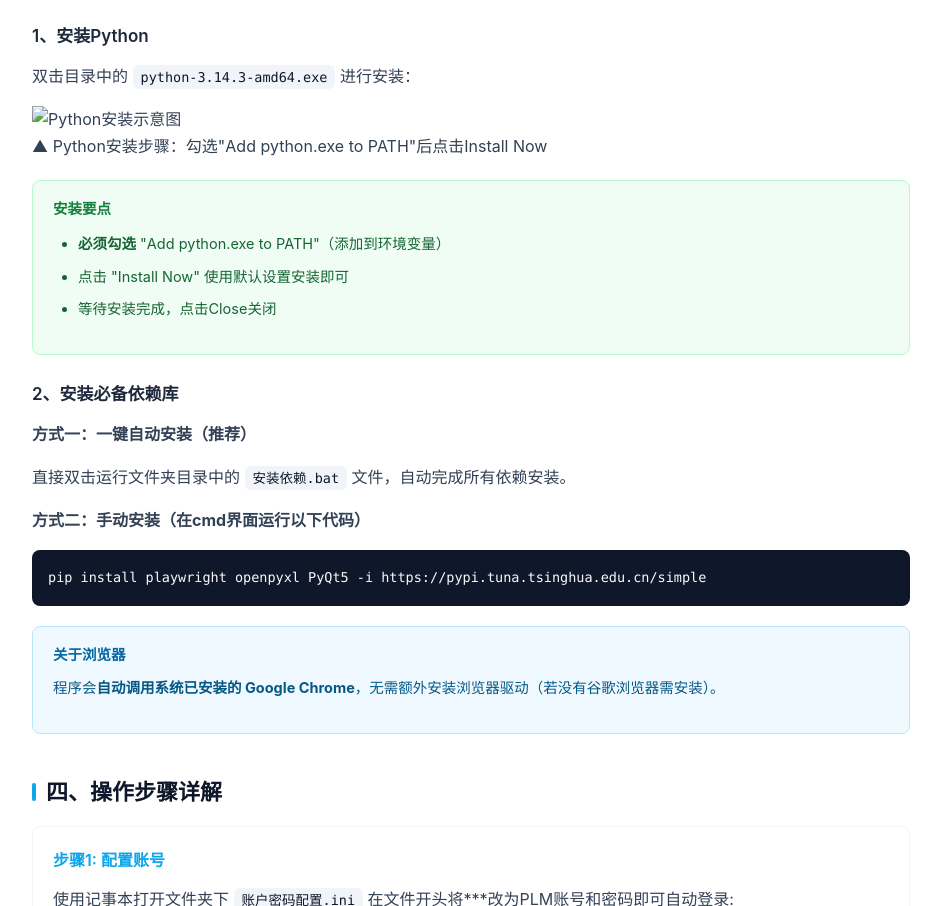
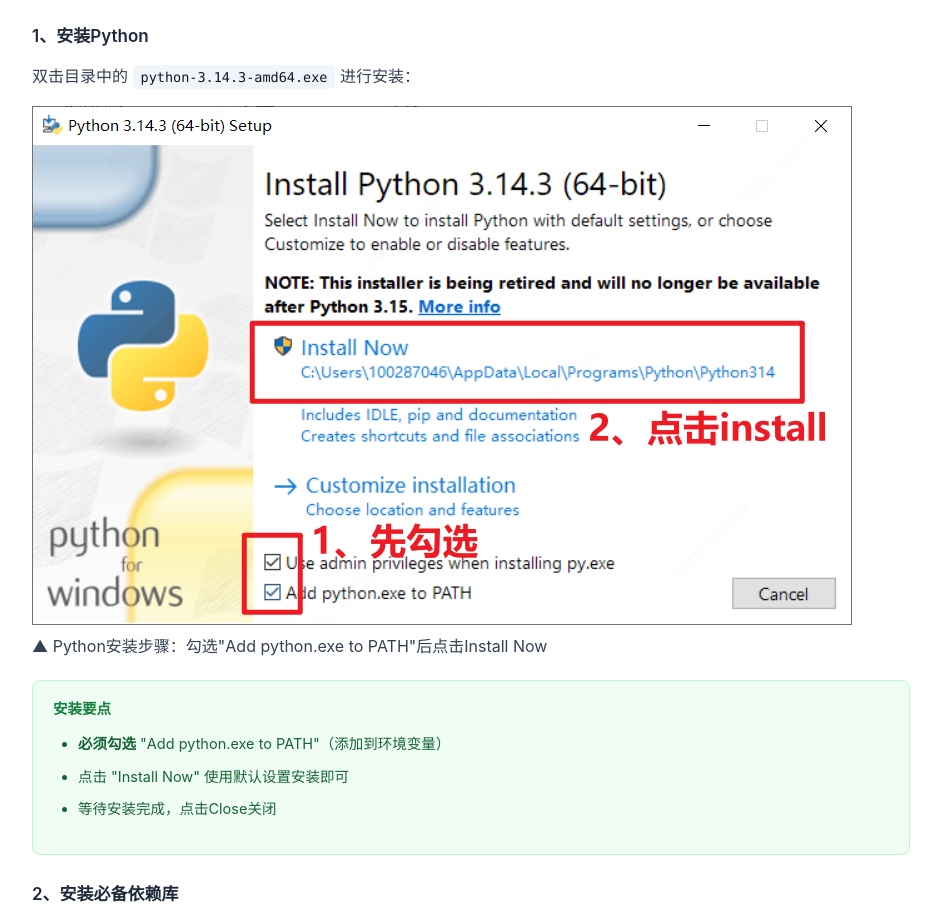
Before and after one commit to 1243520123l-spec/PLM-create, a plain HTML site: page index.html in a window 1280 px wide. Shown: the part 2384-3290 px from the top of the page, without its empty margins (169-1110 px from the left). Drawn offline with Linux system fonts and the light colour scheme.

Commit message:
Update index.html

```diff
--- a/index.html
+++ b/index.html
@@ -653,7 +653,7 @@
         <h3>1、安装Python</h3>
         <p>双击目录中的 <code>python-3.14.3-amd64.exe</code> 进行安装：</p>
 
-        <img src="functions/python_install_guide.png" alt="Python安装示意图" class="guide-image">
+        <img src="python_install_guide.png" alt="Python安装示意图" class="guide-image">
         <div class="image-caption">▲ Python安装步骤：勾选"Add python.exe to PATH"后点击Install Now</div>
 
         <div class="tip">
```
